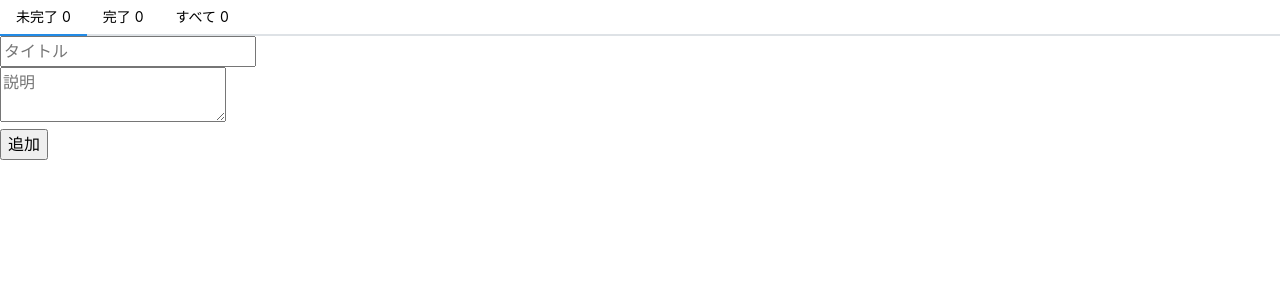
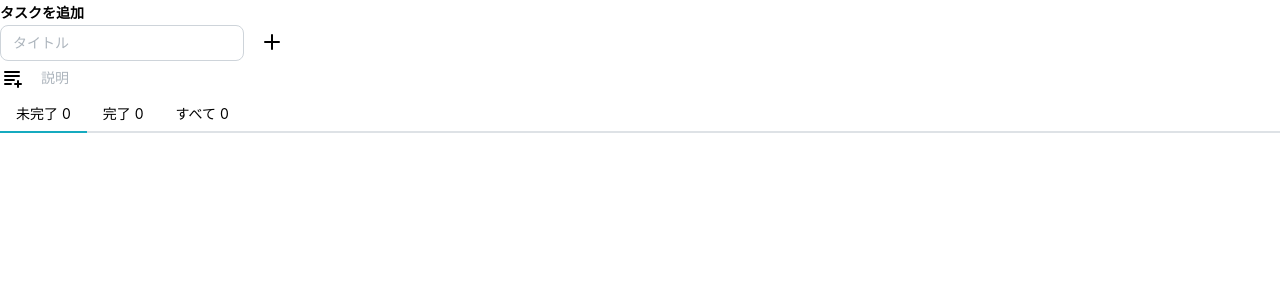
Before and after one commit to Yanko54/task-app, a React (Vite) app: page / in a window 1280 px wide. Shown: the top 300 px of the page. Built offline with nearby package versions, Linux system fonts and the light colour scheme.

Commit message:
フォームとリストのUI調整

```diff
--- a/src/App.tsx
+++ b/src/App.tsx
@@ -47,6 +47,7 @@ function App() {
 
   return (
     <>
+      <TaskForm onAddTask={handleAddTask} />
       <TaskTabs
         incompleteCount={incompleteCount}
         completedCount={completedCount}
@@ -54,7 +55,6 @@ function App() {
         activeTab={activeTab}
         setActiveTab={setActiveTab}
       />
-      <TaskForm onAddTask={handleAddTask} />
       <TaskList tasks={activeTabTasks} toggleTask={toggleTask} />
     </>
   );
--- a/src/components/TaskForm/TaskForm.tsx
+++ b/src/components/TaskForm/TaskForm.tsx
@@ -1,4 +1,6 @@
 import { useState } from 'react';
+import { TextInput, Textarea, UnstyledButton, Group } from '@mantine/core';
+import { IconTextPlus, IconPlus } from '@tabler/icons-react';
 
 type TaskFormProps = { onAddTask: (title: string, desc: string) => void };
 
@@ -6,7 +8,8 @@ export const TaskForm = ({ onAddTask }: TaskFormProps) => {
   const [title, setTitle] = useState<string>('');
   const [desc, setDesc] = useState<string>('');
 
-  const handleSubmit = () => {
+  const handleSubmit = (e: React.SubmitEvent<HTMLFormElement>) => {
+    e.preventDefault();
     onAddTask(title, desc);
     setTitle('');
     setDesc('');
@@ -14,22 +17,30 @@ export const TaskForm = ({ onAddTask }: TaskFormProps) => {
 
   return (
     <>
-      <input
-        name='title'
-        type='text'
+      <form onSubmit={handleSubmit}>
+        <Group align='flex-end'>
+          <TextInput
+            label='タスクを追加'
             placeholder='タイトル'
             value={title}
-        onChange={(e) => setTitle(e.target.value)}
+            onChange={(e) => setTitle(e.currentTarget.value)}
           />
-      <br />
-      <textarea
-        name='desc'
+          <UnstyledButton color='cyan' size='xs' type='submit'>
+            <IconPlus stroke={2} />
+          </UnstyledButton>
+        </Group>
+        <Group align='flex-start'>
+          {<IconTextPlus stroke={2} style={{ marginTop: 5 }} />}
+          <Textarea
+            aria-label='説明'
             placeholder='説明'
+            autosize
+            variant='unstyled'
             value={desc}
-        onChange={(e) => setDesc(e.target.value)}
+            onChange={(e) => setDesc(e.currentTarget.value)}
           />
-      <br />
-      <button onClick={handleSubmit}>追加</button>
+        </Group>
+      </form>
     </>
   );
 };
--- a/src/components/TaskItem/TaskItem.tsx
+++ b/src/components/TaskItem/TaskItem.tsx
@@ -9,12 +9,15 @@ type TaskItemProps = {
 export const TaskItem = ({ task, toggleTask }: TaskItemProps) => {
   return (
     <li>
-      <Checkbox
-        label={task.title}
-        checked={task.completed}
-        onChange={() => toggleTask(task.id)}
-      />
-      <br />
+      <div style={{ display: 'flex', alignItems: 'center' }}>
+        <Checkbox
+          aria-label={task.title}
+          checked={task.completed}
+          color='cyan'
+          onChange={() => toggleTask(task.id)}
+        />
+        <span>{task.title}</span>
+      </div>
       <p>{task.desc}</p>
     </li>
   );
--- a/src/components/TaskList/TaskList.tsx
+++ b/src/components/TaskList/TaskList.tsx
@@ -9,7 +9,7 @@ type TaskListProps = {
 export const TaskList = ({ tasks, toggleTask }: TaskListProps) => {
   return (
     <>
-      <ul>
+      <ul style={{ listStyle: 'none' }}>
         {tasks.map((task) => (
           <TaskItem key={task.id} task={task} toggleTask={toggleTask} />
         ))}
--- a/src/components/TaskTabs/TaskTabs.tsx
+++ b/src/components/TaskTabs/TaskTabs.tsx
@@ -18,6 +18,8 @@ export const TaskTabs = ({
 }: TaskTabsPrps) => {
   return (
     <Tabs
+      defaultValue='incomplete'
+      color='cyan'
       value={activeTab}
       onChange={(value) => {
         if (
@@ -30,7 +32,9 @@ export const TaskTabs = ({
       }}
     >
       <Tabs.List>
-        <Tabs.Tab value='incomplete'>未完了 {incompleteCount} </Tabs.Tab>
+        <Tabs.Tab color='cyan' value='incomplete'>
+          未完了 {incompleteCount}{' '}
+        </Tabs.Tab>
         <Tabs.Tab value='completed'>完了 {completedCount}</Tabs.Tab>
         <Tabs.Tab value='all'>すべて {allCount}</Tabs.Tab>
       </Tabs.List>
```
Lines whose indentation alone changed are shown as unchanged.
